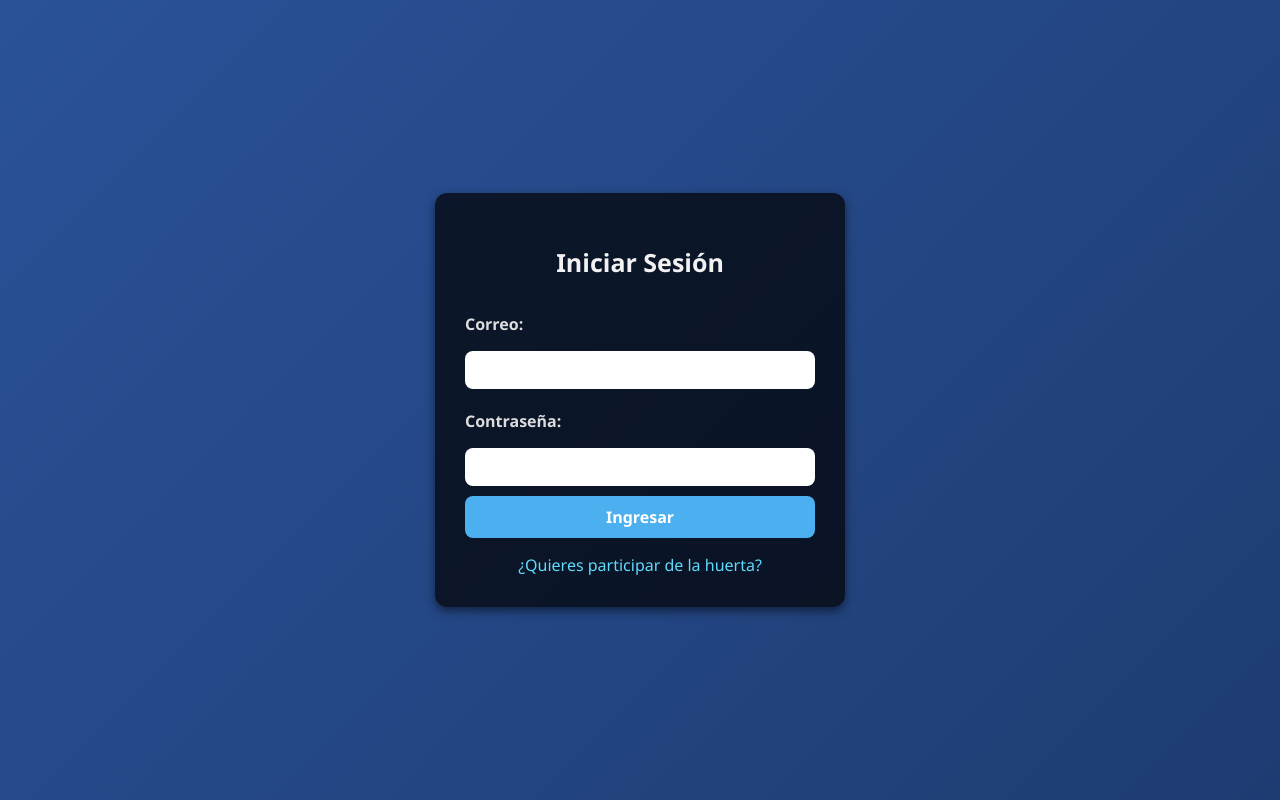
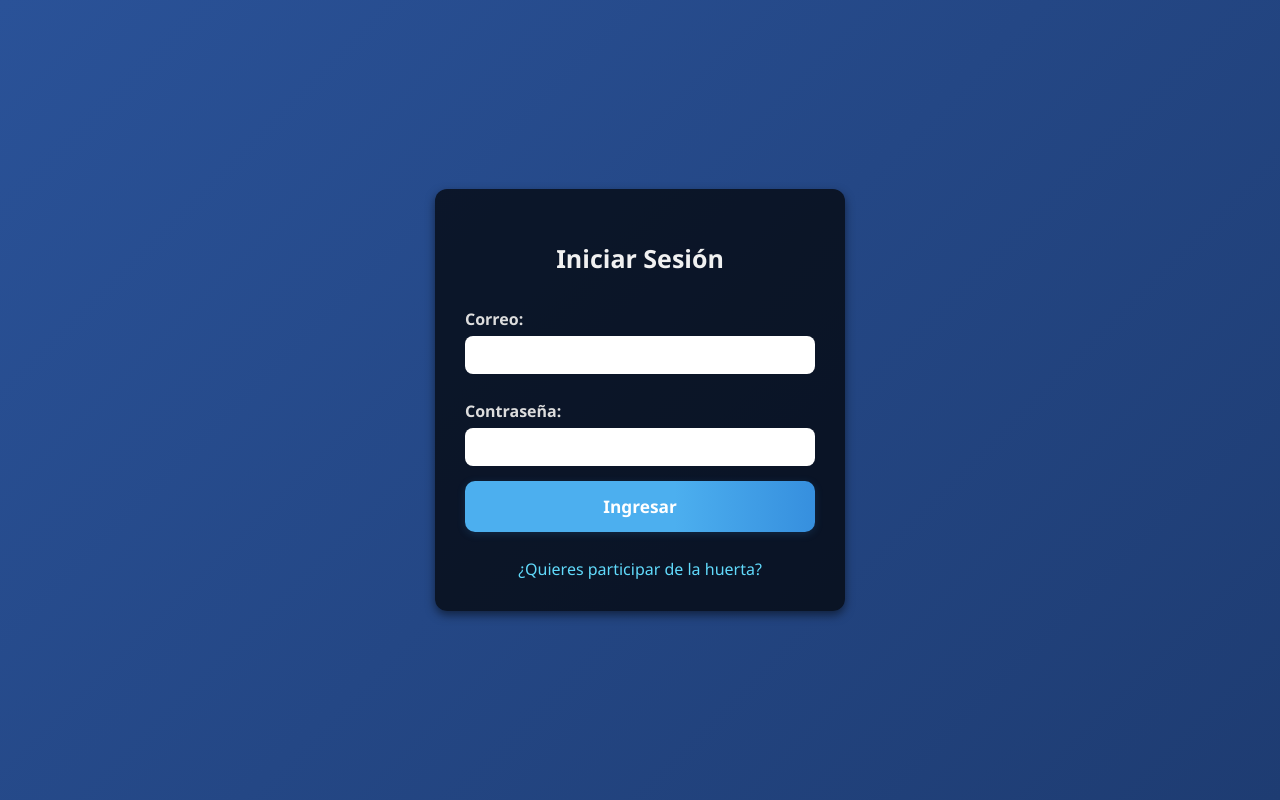
Before and after one commit to SantiagoBurzolino/AGBD-SantiBurzolino, a React (Vite) app in the folder Proyecto/proyectoHuertas/: page / in a window 1280 px wide. Built offline with nearby package versions, Linux system fonts and the light colour scheme.

Commit message:
le di colorcito al boton del login

```diff
--- a/Proyecto/proyectoHuertas/src/components/login/Login.css
+++ b/Proyecto/proyectoHuertas/src/components/login/Login.css
@@ -31,7 +31,7 @@ body {
 .login-container input {
   width: 100%;
   padding: 10px;
-  margin: 10px 0;
+  /*margin: 10px 0; */
   border-radius: 8px;
   border: none;
   outline: none;
@@ -39,20 +39,26 @@ body {
 }
 
 /* Botón */
+
 .login-container button {
   width: 100%;
-  padding: 10px;
-  background: #4cafef;
+  padding: 14px;
+  background: linear-gradient(90deg, #4cafef 60%, #368fde 100%);
   border: none;
-  border-radius: 8px;
+  border-radius: 10px;
   color: white;
-  font-size: 16px;
+  font-size: 1.08rem;
+  font-weight: bold;
   cursor: pointer;
-  transition: 0.3s;
+  box-shadow: 0 2px 8px rgba(54, 143, 222, 0.18);
+  transition: background 0.3s, box-shadow 0.3s, transform 0.2s;
+  margin-bottom: 10px;
 }
 
 .login-container button:hover {
-  background: #368fde;
+  background: linear-gradient(90deg, #368fde 60%, #4cafef 100%);
+  box-shadow: 0 4px 16px rgba(54, 143, 222, 0.28);
+  transform: translateY(-2px) scale(1.03);
 }
 
 /* Link de registro */
```
